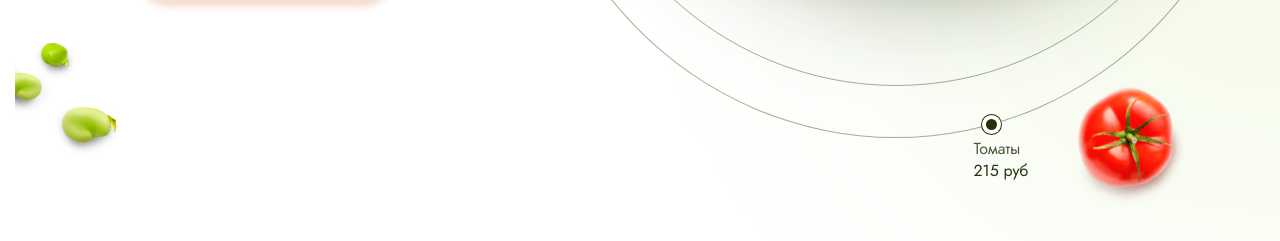
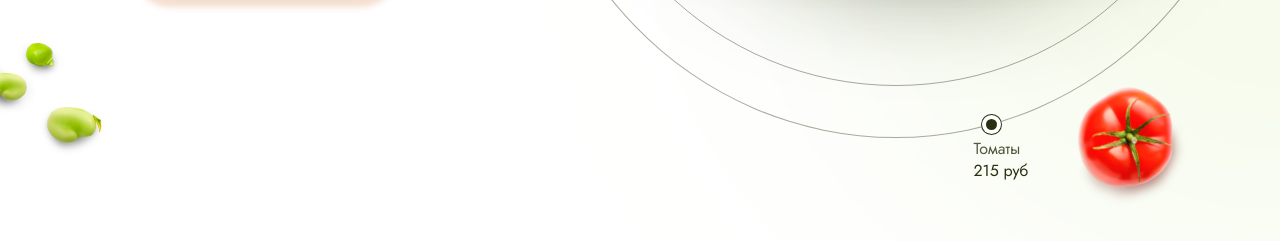
Before and after one commit to keaasd/Module02-Shop-1, a website built with webpack: page src/index.html in a window 1280 px wide. Shown: the part 755-996 px from the top of the page. Built offline with nearby package versions, Linux system fonts and the light colour scheme.

Commit message:
Add lesson10

```diff
--- a/src/styles/main.scss
+++ b/src/styles/main.scss
@@ -246,7 +246,7 @@ p {
    &__beans {
       position: absolute;
       bottom: 14.7%;
-      left: 1.2%;
+      left: 0;
       width: 11.8rem;
    }
 
```
Also changed, not shown: dist/styles/main.css.
